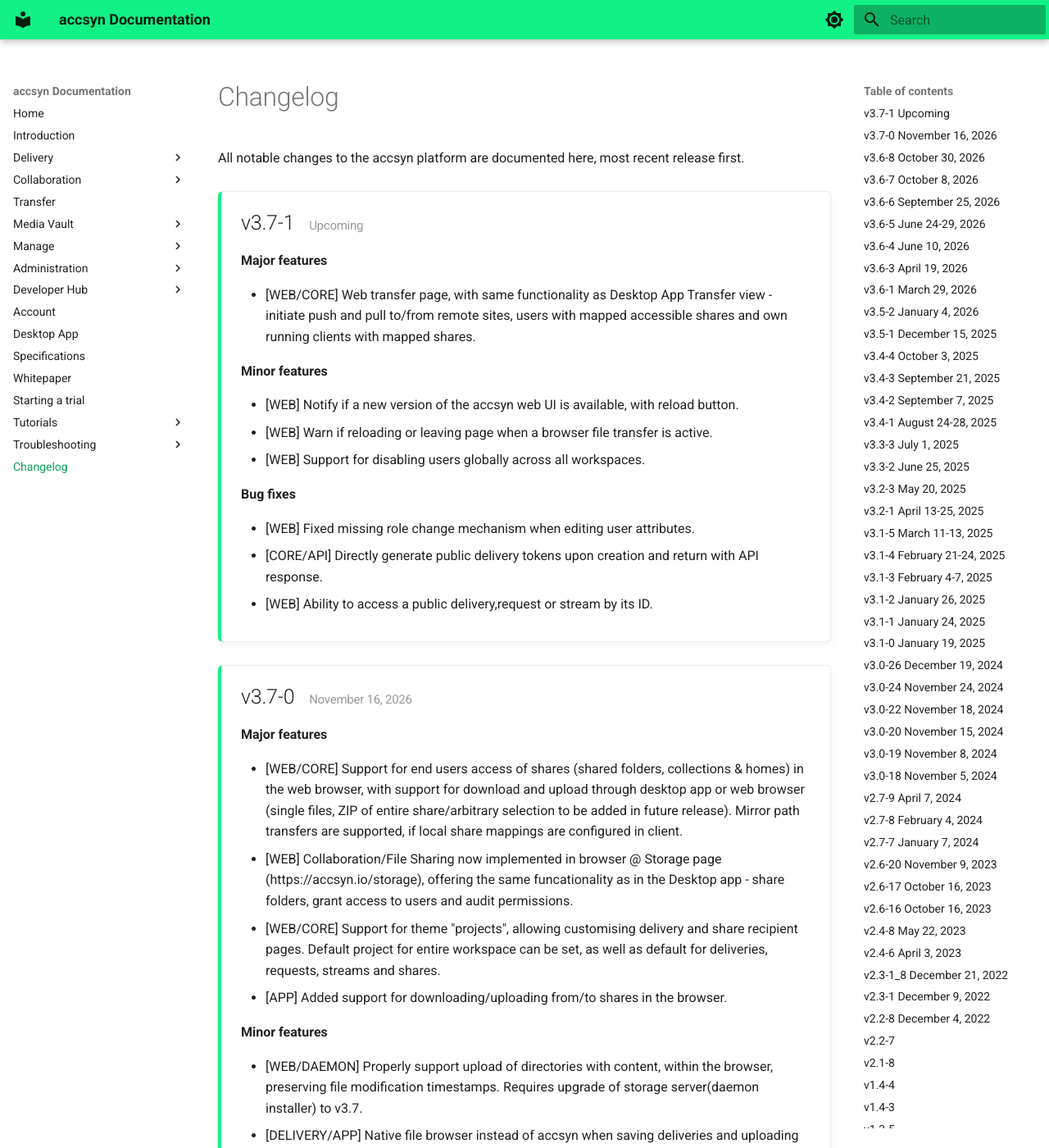
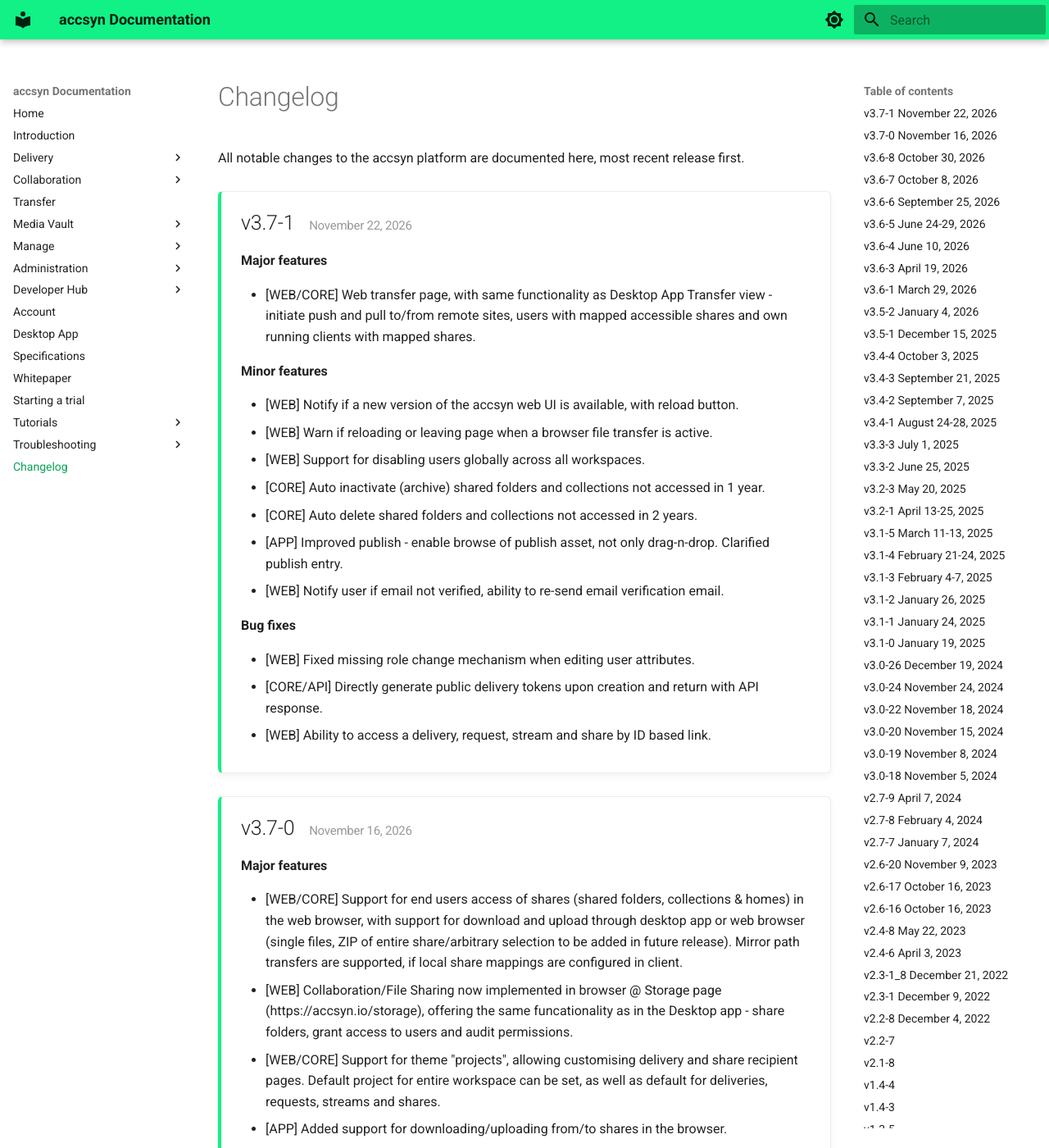
Before and after one commit to accsyn/doc, an MkDocs documentation site: the page built from docs/changelog.md, in a window 1280 px wide and 1400 px high. Shown: the whole window at 82% size. Built offline with MkDocs 1.6.1 and Material for MkDocs 9.7.7, drawn with Linux system fonts in a browser that asks for light colours; emoji names are drawn with the system emoji font.

Commit message:
Update changelog

```diff
--- a/docs/changelog.md
+++ b/docs/changelog.md
@@ -4,7 +4,7 @@ All notable changes to the accsyn platform are documented here, most recent rele
 
 <div class="release-card" markdown>
 
-## v3.7-1 <small>Upcoming</small>
+## v3.7-1 <small>November 22, 2026</small>
 
 **Major features**
 
@@ -15,12 +15,16 @@ All notable changes to the accsyn platform are documented here, most recent rele
 - [WEB] Notify if a new version of the accsyn web UI is available, with reload button.
 - [WEB] Warn if reloading or leaving page when a browser file transfer is active.
 - [WEB] Support for disabling users globally across all workspaces.
+- [CORE] Auto inactivate (archive) shared folders and collections not accessed in 1 year.
+- [CORE] Auto delete shared folders and collections not accessed in 2 years.
+- [APP] Improved publish - enable browse of publish asset, not only drag-n-drop. Clarified publish entry.
+- [WEB] Notify user if email not verified, ability to re-send email verification email.
 
 **Bug fixes**
 
 - [WEB] Fixed missing role change mechanism when editing user attributes.
 - [CORE/API] Directly generate public delivery tokens upon creation and return with API response.
-- [WEB] Ability to access a public delivery,request or stream by its ID.
+- [WEB] Ability to access a delivery, request, stream and share by ID based link.
 
 </div>
 
```
